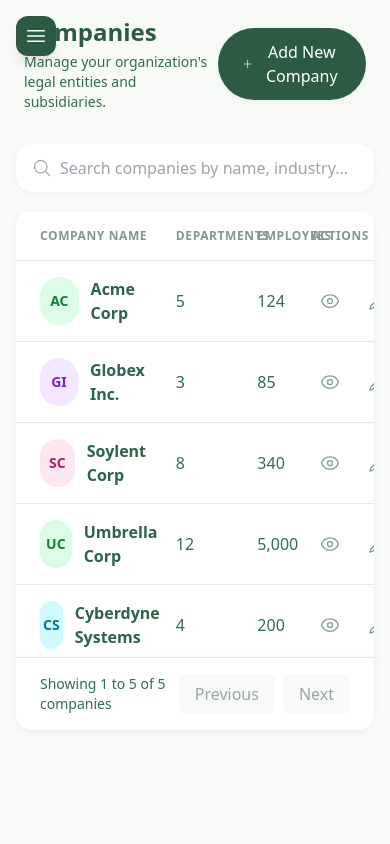
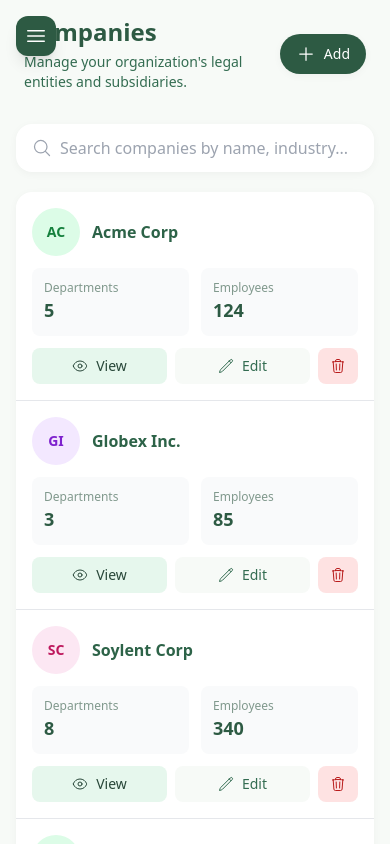
Before and after one commit to ahmednajibe/ems-task, a Vue app: page /companies in a window 390 px wide. Built offline with nearby package versions, Linux system fonts and the light colour scheme.

Commit message:
feat: Add companies view with table, search, pagination, and CRUD operations.

```diff
--- a/src/components/companies/CompanyTable.vue
+++ b/src/components/companies/CompanyTable.vue
@@ -44,7 +44,10 @@
 </script>
 
 <template>
-  <div class="bg-white shadow-soft rounded-t-xl overflow-hidden">
+  <div class="bg-white shadow-soft rounded-t-2xl overflow-hidden">
+
+    <!-- Desktop Table View (hidden on mobile) -->
+    <div class="hidden md:block">
       <!-- Table Header -->
       <div class="grid grid-cols-12 gap-4 px-6 py-4 border-b border-neutral-200">
         <div class="col-span-5 text-xs font-semibold text-neutral-500 uppercase tracking-wider">
@@ -66,7 +69,7 @@
         <div
           v-for="company in companies"
           :key="company.id"
-        class="grid grid-cols-12 gap-4 px-6 py-4 hover:bg-neutral-50 transition-colors"
+          class="grid grid-cols-12 gap-4 px-6 py-5 hover:bg-neutral-50 transition-colors"
         >
           <!-- Company Name with Avatar -->
           <div class="col-span-5 flex items-center gap-3">
@@ -85,16 +88,12 @@
 
           <!-- Departments -->
           <div class="col-span-3 flex items-center">
-          <span class="text-neutral-700">
-            {{ company.departmentCount }}
-          </span>
+            <span class="text-neutral-700">{{ company.departmentCount }}</span>
           </div>
 
           <!-- Employees -->
           <div class="col-span-2 flex items-center">
-          <span class="text-neutral-700">
-            {{ company.employeeCount.toLocaleString() }}
-          </span>
+            <span class="text-neutral-700">{{ company.employeeCount.toLocaleString() }}</span>
           </div>
 
           <!-- Actions -->
@@ -122,11 +121,72 @@
             </button>
           </div>
         </div>
+      </div>
+    </div>
+
+    <!-- Mobile Card View (visible on mobile only) -->
+    <div class="md:hidden divide-y divide-neutral-200">
+      <div
+        v-for="company in companies"
+        :key="company.id"
+        class="p-4 hover:bg-neutral-50 transition-colors"
+      >
+        <!-- Company Header -->
+        <div class="flex items-center gap-3 mb-3">
+          <div
+            :class="[
+              'w-12 h-12 rounded-full flex items-center justify-center font-semibold text-sm flex-shrink-0',
+              getAvatarColor(company.name)
+            ]"
+          >
+            {{ getInitials(company.name) }}
+          </div>
+          <div class="flex-1 min-w-0">
+            <div class="font-semibold text-neutral-900 truncate">{{ company.name }}</div>
+          </div>
+        </div>
+
+        <!-- Company Stats -->
+        <div class="grid grid-cols-2 gap-3 mb-3">
+          <div class="bg-neutral-50 rounded-lg p-3">
+            <div class="text-xs text-neutral-500">Departments</div>
+            <div class="text-lg font-semibold text-neutral-800">{{ company.departmentCount }}</div>
+          </div>
+          <div class="bg-neutral-50 rounded-lg p-3">
+            <div class="text-xs text-neutral-500">Employees</div>
+            <div class="text-lg font-semibold text-neutral-800">{{ company.employeeCount.toLocaleString() }}</div>
+          </div>
+        </div>
+
+        <!-- Actions -->
+        <div class="flex gap-2">
+          <button
+            @click="emit('view', company.id)"
+            class="flex-1 flex items-center justify-center gap-2 px-3 py-2 bg-primary-100 hover:bg-primary-200 text-primary-700 rounded-lg transition-colors text-sm"
+          >
+            <EyeIcon class="w-4 h-4" />
+            View
+          </button>
+          <button
+            @click="emit('edit', company)"
+            class="flex-1 flex items-center justify-center gap-2 px-3 py-2 bg-neutral-100 hover:bg-neutral-200 text-neutral-700 rounded-lg transition-colors text-sm"
+          >
+            <PencilIcon class="w-4 h-4" />
+            Edit
+          </button>
+          <button
+            @click="emit('delete', company.id)"
+            class="px-3 py-2 bg-red-100 hover:bg-red-200 text-red-700 rounded-lg transition-colors"
+          >
+            <TrashIcon class="w-4 h-4" />
+          </button>
+        </div>
+      </div>
+    </div>
 
     <!-- Empty State -->
     <div v-if="companies.length === 0" class="py-12 text-center">
       <p class="text-neutral-400">No companies found</p>
     </div>
   </div>
-  </div>
 </template>
--- a/src/views/CompaniesView.vue
+++ b/src/views/CompaniesView.vue
@@ -117,10 +117,11 @@
         <!-- Add Button -->
         <button
           @click="openAddModal"
-          class="flex items-center gap-2 px-6 py-3 bg-primary-500 hover:bg-primary-600 text-white font-medium rounded-full shadow-soft transition-colors"
+          class="flex items-center gap-2 px-4 py-2.5 md:px-6 md:py-3 bg-primary-500 hover:bg-primary-600 text-white font-medium rounded-full shadow-soft transition-colors text-sm md:text-base"
         >
           <PlusIcon class="w-5 h-5" />
-          Add New Company
+          <span class="hidden sm:inline">Add New Company</span>
+          <span class="sm:hidden">Add</span>
         </button>
       </div>
     </div>
```
Lines whose indentation alone changed are shown as unchanged.
